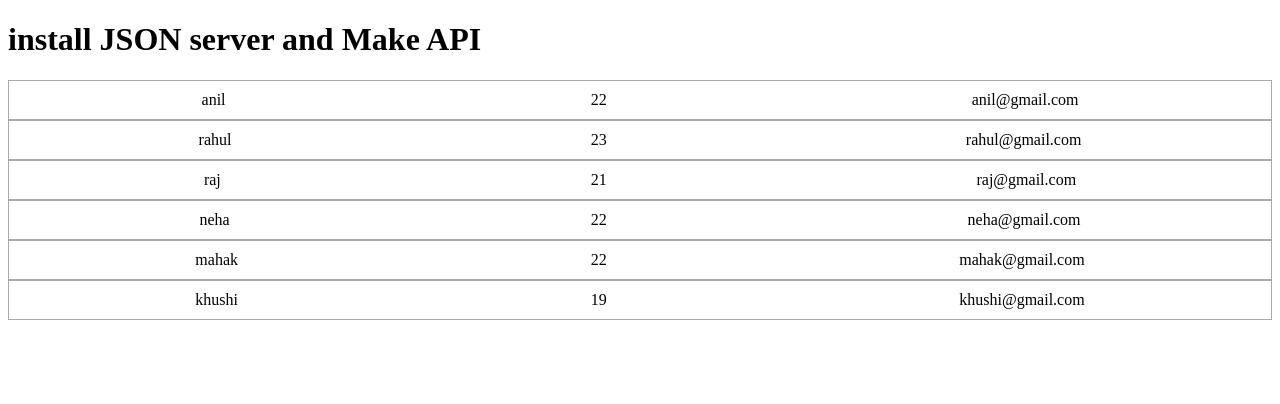
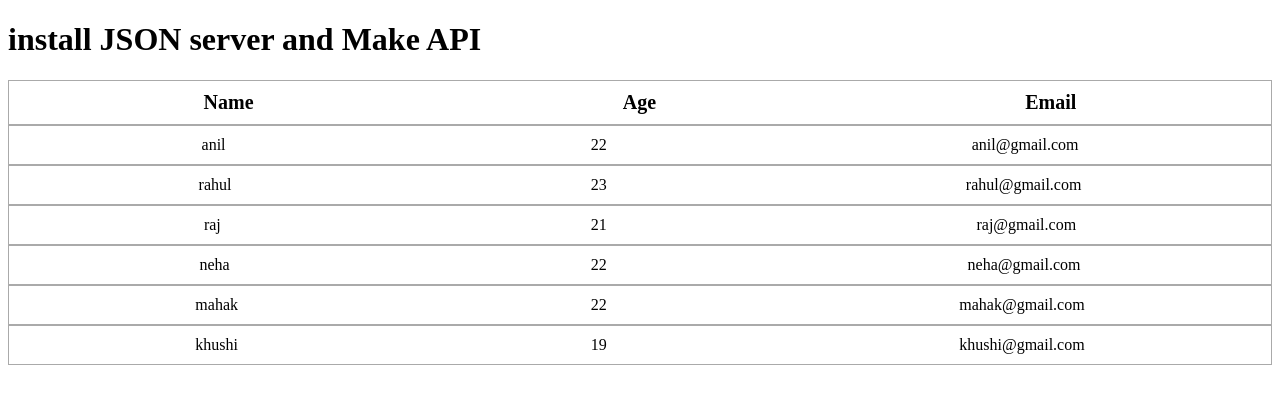
Before and after one commit to muskan-chouhan/react, a React (Vite) app in the folder 62-make-api/: page / in a window 1280 px wide. Shown: the top 404 px of the page. Built offline with nearby package versions, Linux system fonts and the light colour scheme; data requests are answered from the project's data file.

Commit message:
show users data and some css

```diff
--- a/62-make-api/src/App.jsx
+++ b/62-make-api/src/App.jsx
@@ -23,6 +23,11 @@ function App() {
   return (
     <>
       <h1>install JSON server and Make API</h1>
+            <ul className="user-list user-list-head">
+        <li>Name</li>
+        <li>Age</li>
+        <li>Email</li>
+      </ul>
       {
         !loading?
         usersData && usersData.map((user) => (
```
